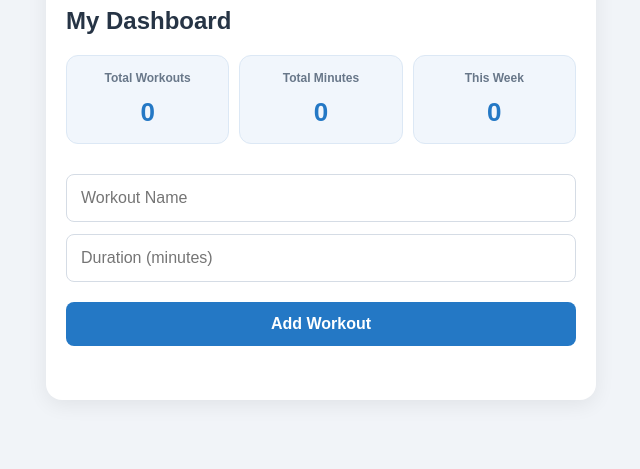
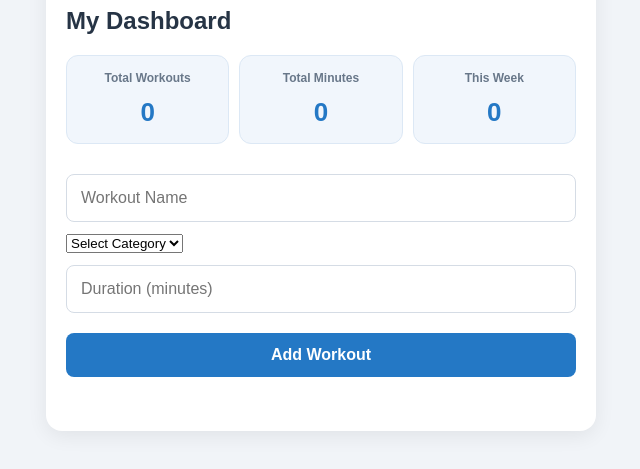
Before and after one commit to IbrahimKalil418/workout-tracker, a plain HTML site: page index.html in a window 1280 px wide. Shown: the part 155-624 px from the top of the page, without its empty margins (319-959 px from the left). Drawn offline with Linux system fonts and the light colour scheme.

Commit message:
Refactor HTML structure for workout tracker

```diff
--- a/index.html
+++ b/index.html
@@ -1,3 +1,4 @@
+
 <!DOCTYPE html>
 <html lang="en">
 <head>
@@ -13,37 +14,53 @@
         <h2>My Dashboard</h2>
 
         <div class="dashboard">
-
             <div class="stat-card">
-
                 <h3>Total Workouts</h3>
-
                 <p id="totalWorkouts">0</p>
-
             </div>
 
             <div class="stat-card">
-
                 <h3>Total Minutes</h3>
-
                 <p id="totalMinutes">0</p>
-
             </div>
 
             <div class="stat-card">
-
                 <h3>This Week</h3>
-
                 <p id="weeklyWorkouts">0</p>
-
+            </div>
         </div>
 
-</div>
-    <input type="text" id="workoutName"placeholder="Workout Name">
-    <input type="number" id="workoutDuration" placeholder="Duration (minutes)">
-<button type="button" id="addWorkoutBtn">Add Workout</button>
+        <input
+            type="text"
+            id="workoutName"
+            placeholder="Workout Name"
+        >
+
+        <select id="workoutCategory">
+            <option value="">Select Category</option>
+            <option value="Chest">Chest</option>
+            <option value="Back">Back</option>
+            <option value="Legs">Legs</option>
+            <option value="Arms">Arms</option>
+            <option value="Shoulders">Shoulders</option>
+            <option value="Abs">Abs</option>
+            <option value="Cardio">Cardio</option>
+            <option value="Full Body">Full Body</option>
+        </select>
+
+        <input
+            type="number"
+            id="workoutDuration"
+            placeholder="Duration (minutes)"
+        >
+
+        <button type="button" id="addWorkoutBtn">
+            Add Workout
+        </button>
+
         <ul id="workoutList"></ul>
     </div>
+
     <script src="script.js?v=2"></script>
 </body>
 </html>
```
Lines whose indentation alone changed are shown as unchanged.
